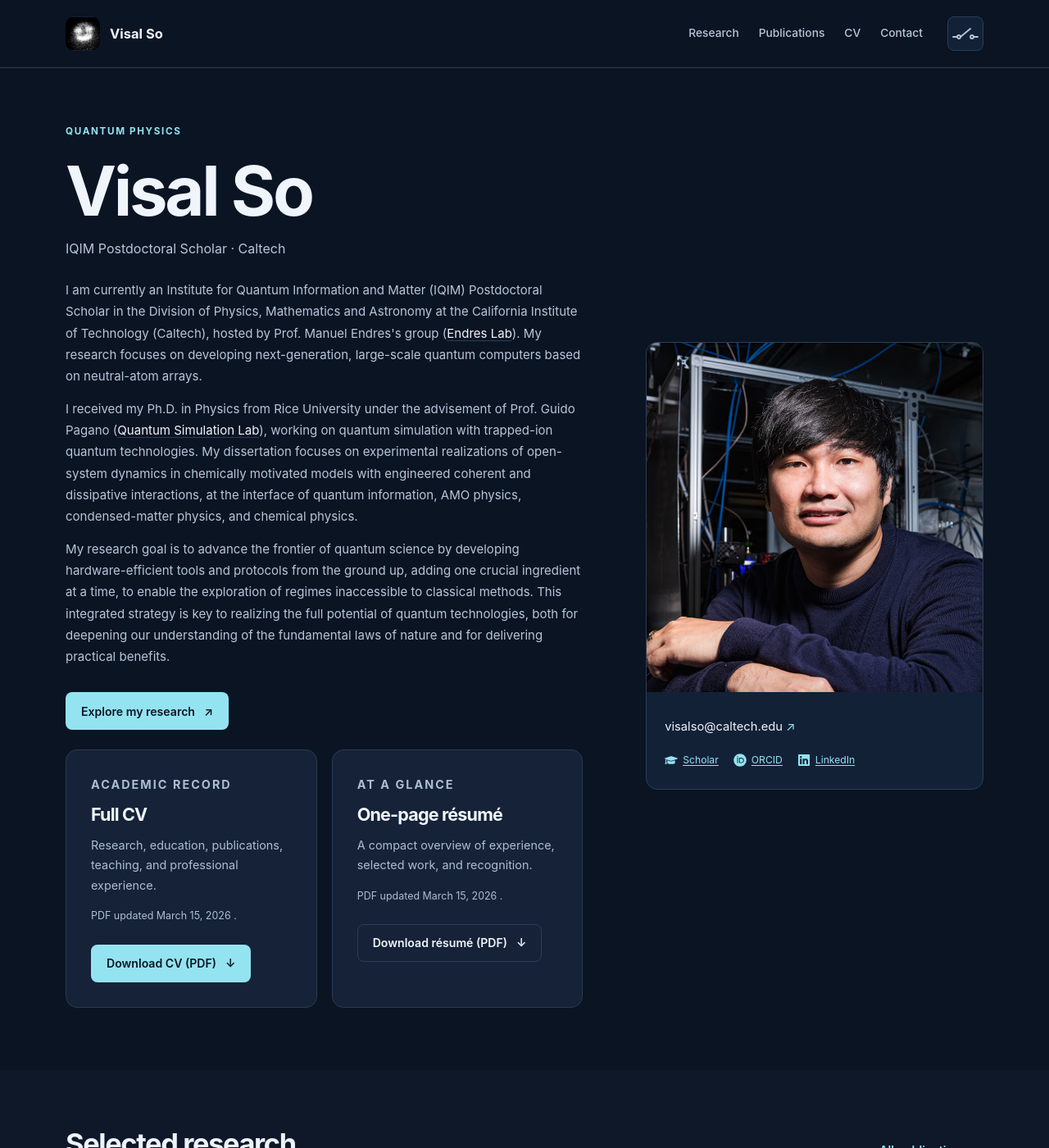
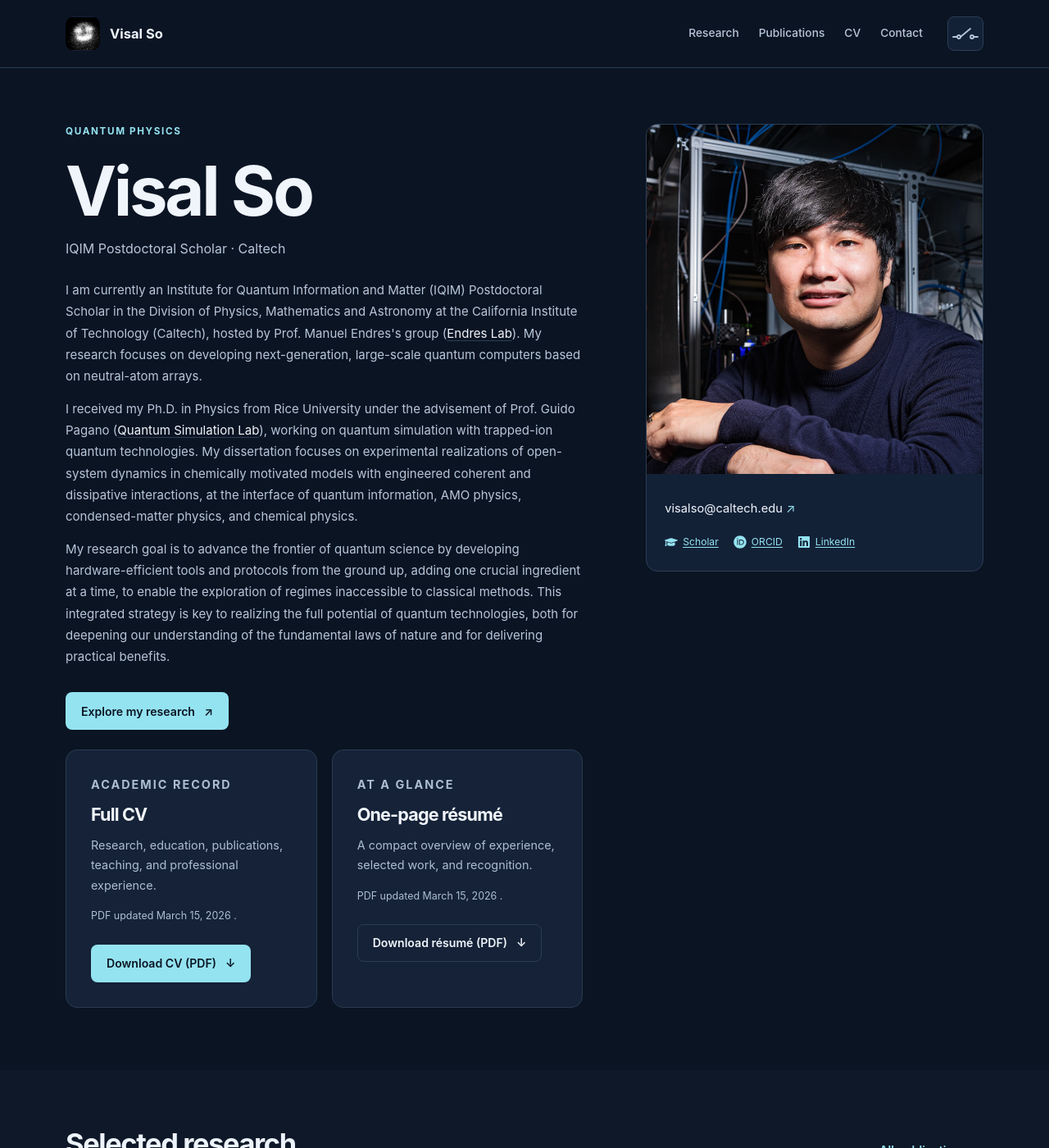
Before and after one commit to visalso/visalso.github.io, a Jekyll site: the page built from index.html, in a window 1280 px wide and 1400 px high. Shown: the whole window at 82% size. Built offline with Jekyll 4.4.1, drawn with Linux system fonts in a browser that asks for light colours.

Commit message:
Update site.css

```diff
--- a/assets/css/site.css
+++ b/assets/css/site.css
@@ -246,7 +246,7 @@ strong { font-weight: 650; }
 .hero .button--primary { background: var(--cyan); color: var(--hero); }
 .hero .button--secondary { border-color: var(--hero-line); color: var(--hero-text); }
 .hero .button--secondary:hover { background: var(--hero-surface); }
-.profile { border: 1px solid var(--hero-line); border-radius: var(--radius); background: var(--hero-surface); overflow: hidden; }
+.profile { border: 1px solid var(--hero-line); border-radius: var(--radius); background: var(--hero-surface); overflow: hidden; align-self: start; }
 .profile__photo { width: 100%; aspect-ratio: 1 / 1.04; object-fit: cover; }
 .profile__body { padding: 20px 22px; }
 .profile__caption { color: var(--hero-muted); font-size: .75rem; }
```
